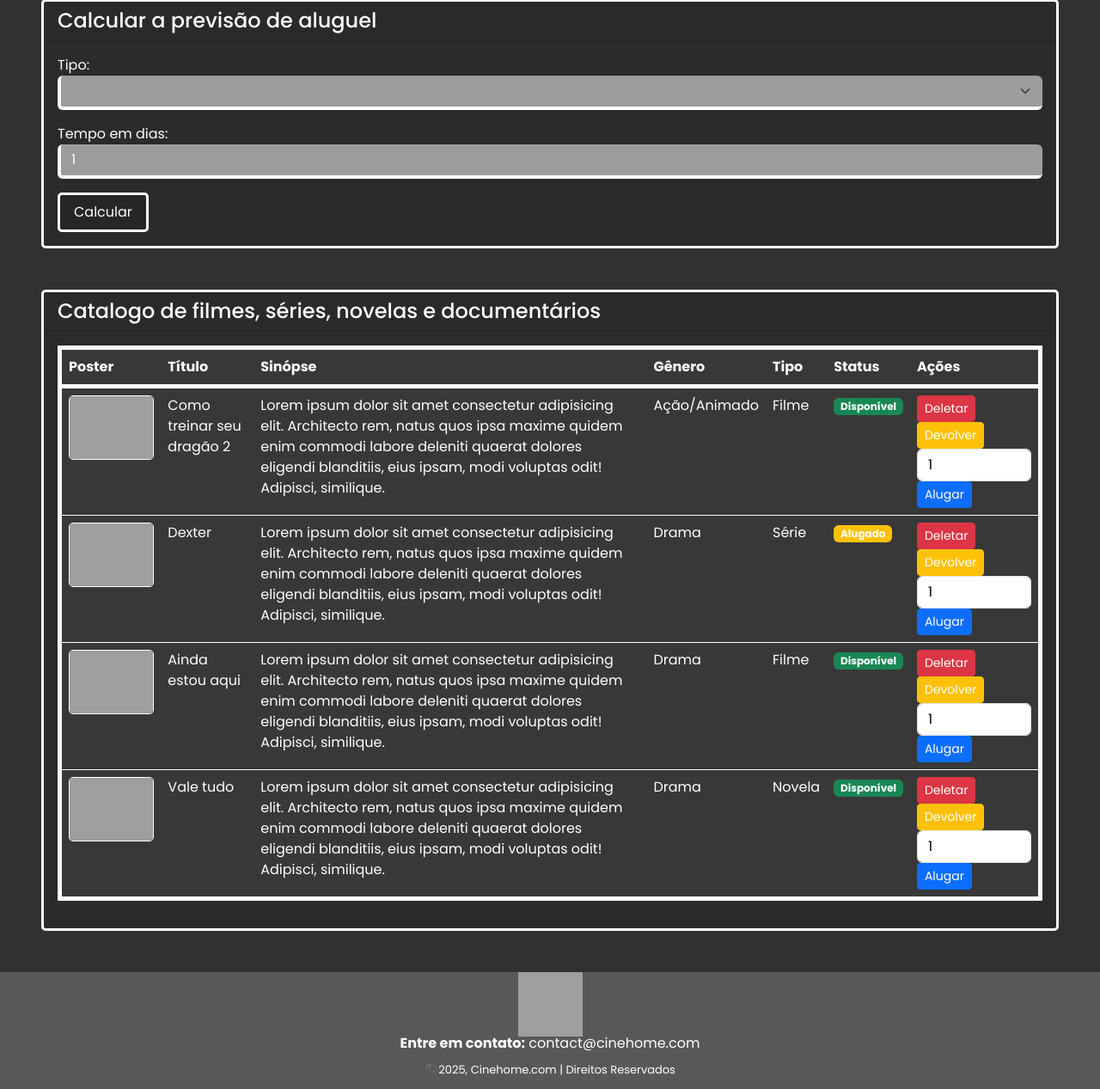
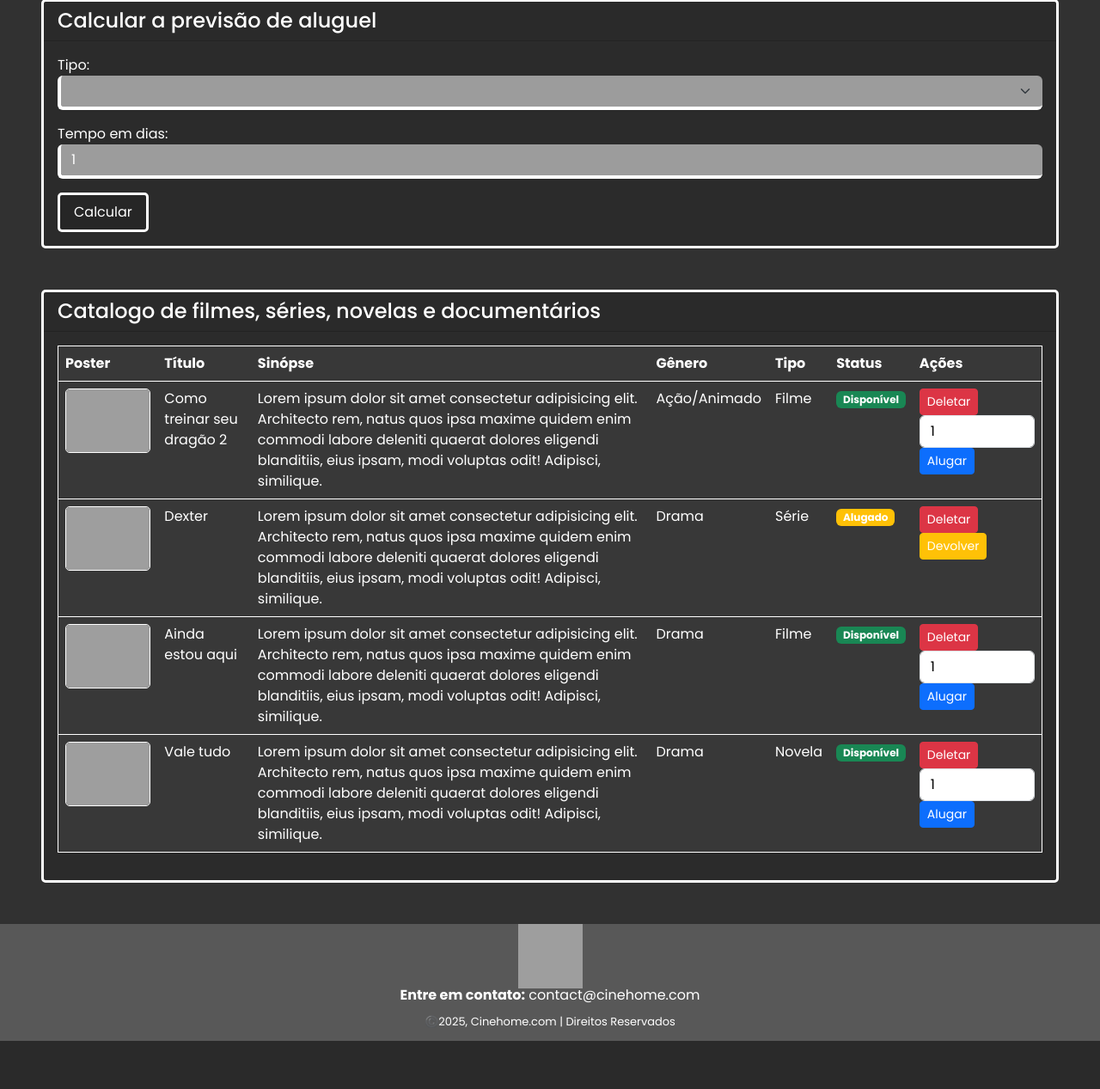
Before and after one commit to LaurenDourado/scrum_streaming, a PHP site: page /main_adm.html in a window 1280 px wide. Shown: the part 769-2036 px from the top of the page at 86% size. After the commit the page ends 1980 px from the top, so only its background shows below. Run offline with PHP 8.4, Linux system fonts and the light colour scheme; grey boxes are pictures that could not be loaded.

Commit message:
correções

```diff
--- a/codigo/home_adm.html
+++ b/codigo/home_adm.html
@@ -12,7 +12,7 @@
     <title>CineHome</title>
 </head>
 <body>
-    <nav class="navbar nav-expand-lg nav-color p-0">
+    <nav class="navbar nav-expand-lg nav-color">
         <div class="container">
             <a href="#" class="navbar-brand nav-logo"><img src="../img/Logo Streaming Filmes.svg" alt="Logo"></a>
             <div class="dropdown nav-item">
@@ -37,6 +37,7 @@
                 </div>
             </div>
         </div>
+
         <div class="card common-container borderless mt-3">
             <div class="card-header fs-5 title-font">Alugados por você</div>
             <div class="card-body">
--- a/codigo/index.html
+++ b/codigo/index.html
@@ -19,10 +19,10 @@
         </div>
     </nav>
     <!-- this is the main -->
-    <main class="container-fluid cover p-5">
-        <div class="container mt-3 ms-5 p-4 pe-1 col-5 common-container">
+    <main class="container-fluid cover p-md-5 pe-1 px-1">
+        <div class="container mt-md-3 ms-md-5 p-4 pe-lg-1 col-md-5 col-sm-12 common-container borderless-sm">
             <h1 class="title-font">CineHome</h1>
-            <p style="font-size: 30px;" class="mb-5 lh-lg">O lugar onde você<br>transforma sua casa em cinema!</p>
+            <p style="font-size: 1.6em;" class="mb-5 lh-lg">O lugar onde você<br>transforma sua casa em cinema!</p>
             <a href="login.html" class="btn common-btn btn-sm">Login</a>
         </div>
     </main>
--- a/codigo/main_adm.html
+++ b/codigo/main_adm.html
@@ -99,6 +99,8 @@
             </form>
         </div>
     </div>
+
+    <!-- Listagem de produtos -->
     <div class="col-12">
         <div class="card common-container m-5">
             <div class="card-header">
@@ -134,11 +136,10 @@
                                         <form action="POST" class="btn-group-actions">
                                             <!-- botôm de delete (sempre disponível pro adm) -->
                                             <button class="btn btn-danger btn-sm delete-btn" type="submit" name="deletar">Deletar</button>
-
                                             <!-- botoins condicionais -->
                                             <div class="rent-group">
                                                 <!-- veículo alugado -->
-                                                    <button class="btn btn-warning btn-sm hidden" type="submit" name="devolver">Devolver</button>
+                                                <!-- <button class="btn btn-warning btn-sm hidden" type="submit" name="devolver">Devolver</button> -->
 
                                                 <!-- veículo disponível -->
                                                 <input type="number" name="dias" class="form-control days-input" value="1" min="1" required>
@@ -165,15 +166,14 @@
                                         <form action="POST" class="btn-group-actions">
                                             <!-- botôm de delete (sempre disponível pro adm) -->
                                             <button class="btn btn-danger btn-sm delete-btn" type="submit" name="deletar">Deletar</button>
-
                                             <!-- botoins condicionais -->
                                             <div class="rent-group">
                                                 <!-- veículo alugado -->
                                                 <button class="btn btn-warning btn-sm hidden" type="submit" name="devolver">Devolver</button>
 
                                                 <!-- veículo disponível -->
-                                                    <input type="number" name="dias" class="form-control days-input" value="1" min="1" required>
-                                                    <button class="btn btn-primary btn-sm" type="submit" name="alugar">Alugar</button>
+                                                <!-- <input type="number" name="dias" class="form-control days-input" value="1" min="1" required>
+                                                <button class="btn btn-primary btn-sm" type="submit" name="alugar">Alugar</button> -->
                                             </div>
                                         </form>
                                     </div>
@@ -196,11 +196,10 @@
                                         <form action="POST" class="btn-group-actions">
                                             <!-- botôm de delete (sempre disponível pro adm) -->
                                             <button class="btn btn-danger btn-sm delete-btn" type="submit" name="deletar">Deletar</button>
-
                                             <!-- botoins condicionais -->
                                             <div class="rent-group">
                                                 <!-- veículo alugado -->
-                                                    <button class="btn btn-warning btn-sm hidden" type="submit" name="devolver">Devolver</button>
+                                                <!-- <button class="btn btn-warning btn-sm hidden" type="submit" name="devolver">Devolver</button> -->
 
                                                 <!-- veículo disponível -->
                                                 <input type="number" name="dias" class="form-control days-input" value="1" min="1" required>
@@ -227,11 +226,10 @@
                                         <form action="POST" class="btn-group-actions">
                                             <!-- botôm de delete (sempre disponível pro adm) -->
                                             <button class="btn btn-danger btn-sm delete-btn" type="submit" name="deletar">Deletar</button>
-
                                             <!-- botoins condicionais -->
                                             <div class="rent-group">
                                                 <!-- veículo alugado -->
-                                                    <button class="btn btn-warning btn-sm hidden" type="submit" name="devolver">Devolver</button>
+                                                <!-- <button class="btn btn-warning btn-sm hidden" type="submit" name="devolver">Devolver</button> -->
 
                                                 <!-- veículo disponível -->
                                                 <input type="number" name="dias" class="form-control days-input" value="1" min="1" required>
--- a/codigo/style.css
+++ b/codigo/style.css
@@ -82,7 +82,6 @@ option.common-input{
 .fmsr-poster{
     height: 300px;
     width: 200px;
-    border: 2px dashed #fff;
     border-radius: 5px;
 }
 .mini-poster{
@@ -108,7 +107,7 @@ body{
     height: 75px;
 }
 .cover{
-    background: linear-gradient(90deg, #000000 0%, #00000000 50%), url(../img/pgn_login.jpg);
+    background: linear-gradient(90deg, #000000 0%, #00000000 50%), url(../img/pgn_login.jpg) no-repeat;
     background-size: cover;
 }
 .log-container{
@@ -131,19 +130,17 @@ footer{
 }
 .listagem{
     background-color: #00000000 !important;
-
 }
 .listagem thead{
-    border: 5px solid #fff;
+    border: 1px solid #fff;
     border-radius: 5px 5px 0 0;
 }
 .listagem tbody{
-    border: 5px solid #fff;
+    border: 1px solid #fff;
     border-radius: 0 0 5px 5px;
 }
 .listagem th, .listagem td{
     background-color: #ffffff10;
-
 }
 .days-input{
     color: #000 !important;
@@ -153,9 +150,17 @@ footer{
     color: #D22424 !important;
     text-decoration: underline dashed;
 }
-@media (max-width: 768px){
+@media (max-width: px){
+
+}
+@media (max-width: 767px){
     .fmsr-poster{
         max-width: 200px;
         height: 200px;
+        margin-top: 0.5em;
     }
+    .borderless-sm{
+        border: none;
+    }
+    /* EU AMO BOOTSTRAP!!!!!!!!!! */
 }
```
Lines whose indentation alone changed are shown as unchanged.
